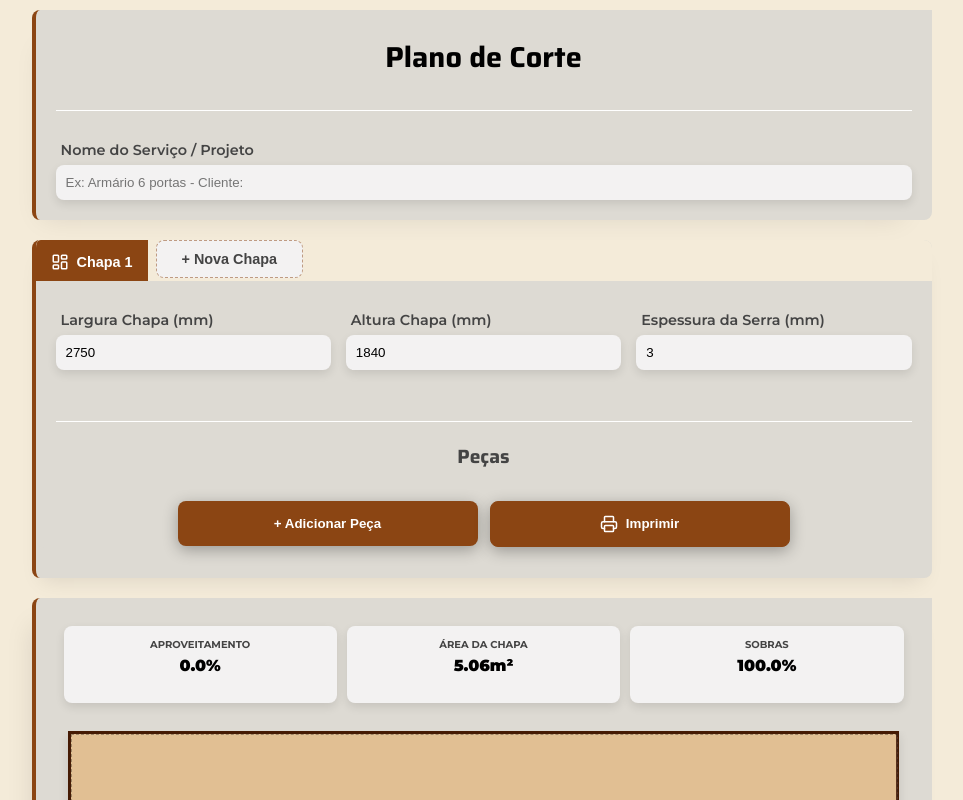
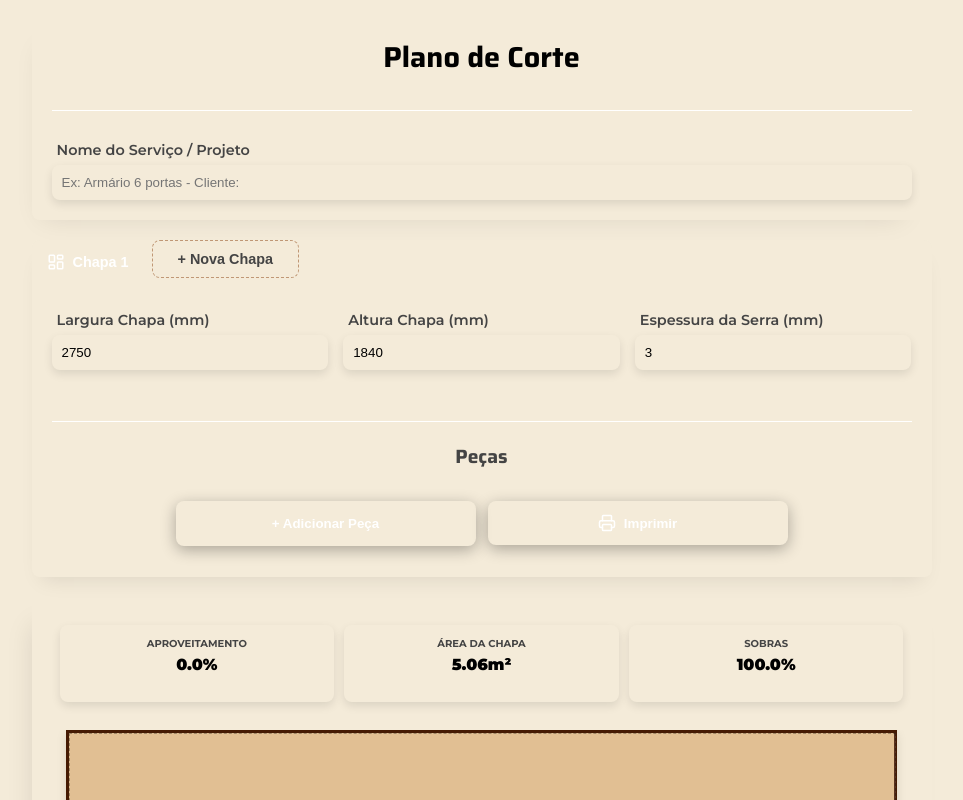
Before and after one commit to VagnerBeraldo/PI5-Marcenaria, a React (Vite) app: page / in a window 1280 px wide. Shown: the top 800 px of the page, without its empty margins (157-1120 px from the left). Built offline with nearby package versions, Linux system fonts and the light colour scheme.

Commit message:
refac: ajuste de fonte e cores

```diff
--- a/src/App.css
+++ b/src/App.css
@@ -7,23 +7,24 @@
 .app-container {
   min-height: 100vh;
   margin: 0 8px 0 5px;
-  font-family: 'Montserrat', Arial, serif;
+  font-family: "Montserrat", Arial, serif;
 }
 
-html, body{
+html,
+body {
   margin: 0;
   background-color: var(--body-bg);
 }
 
 :root {
-    --destaque: #8B4513;
-    --secundario-madeira: #dddad3;
-    --industrial-aco: #2F4F4F;
-    --acao: #FFBF00;
-    --body-bg: #F4EBD9;
+  /* geral */
+  --cor-primaria: #8b4513;
+  --cor-secundaria: #dddad3;
+  --industrial-aco: #2f4f4f;
+  --acao: #ffbf00;
+  --body-bg: #f4ebd9;
   --texto: #444;
-    --input: #f3f2f2;
-    --texto-inativo: #64748b;
+  --input-bg: #f3f2f2;
   --branco: #ffffff;
 
   /* visualizador */
@@ -32,4 +33,6 @@ html, body{
   --bg-tabela-th: #f8f9fa;
   --borda-tabela-th: #dee2e6;
   --fonte-erro: #820404;
+
+
 }
```
Lines whose indentation alone changed are shown as unchanged.
